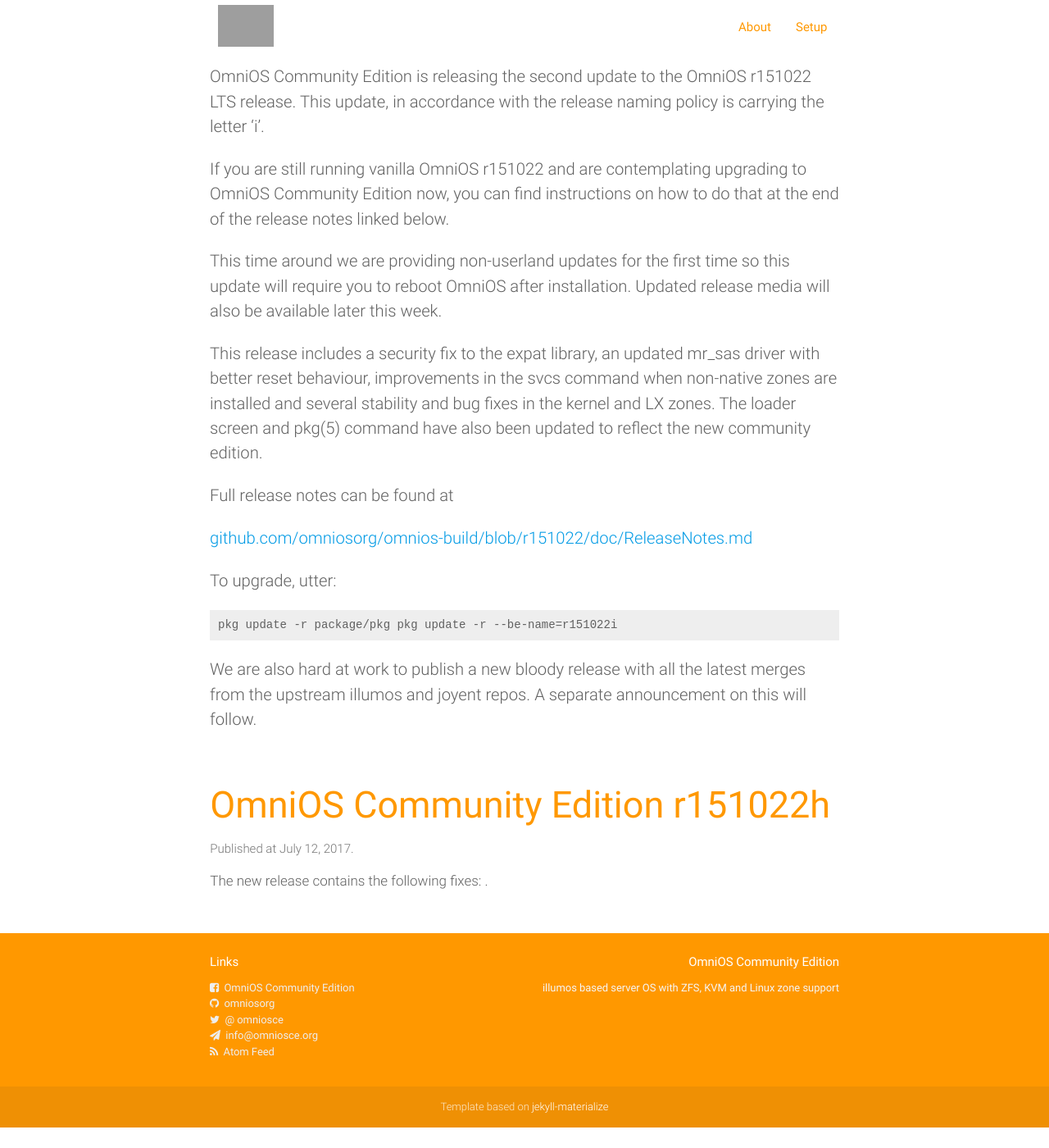
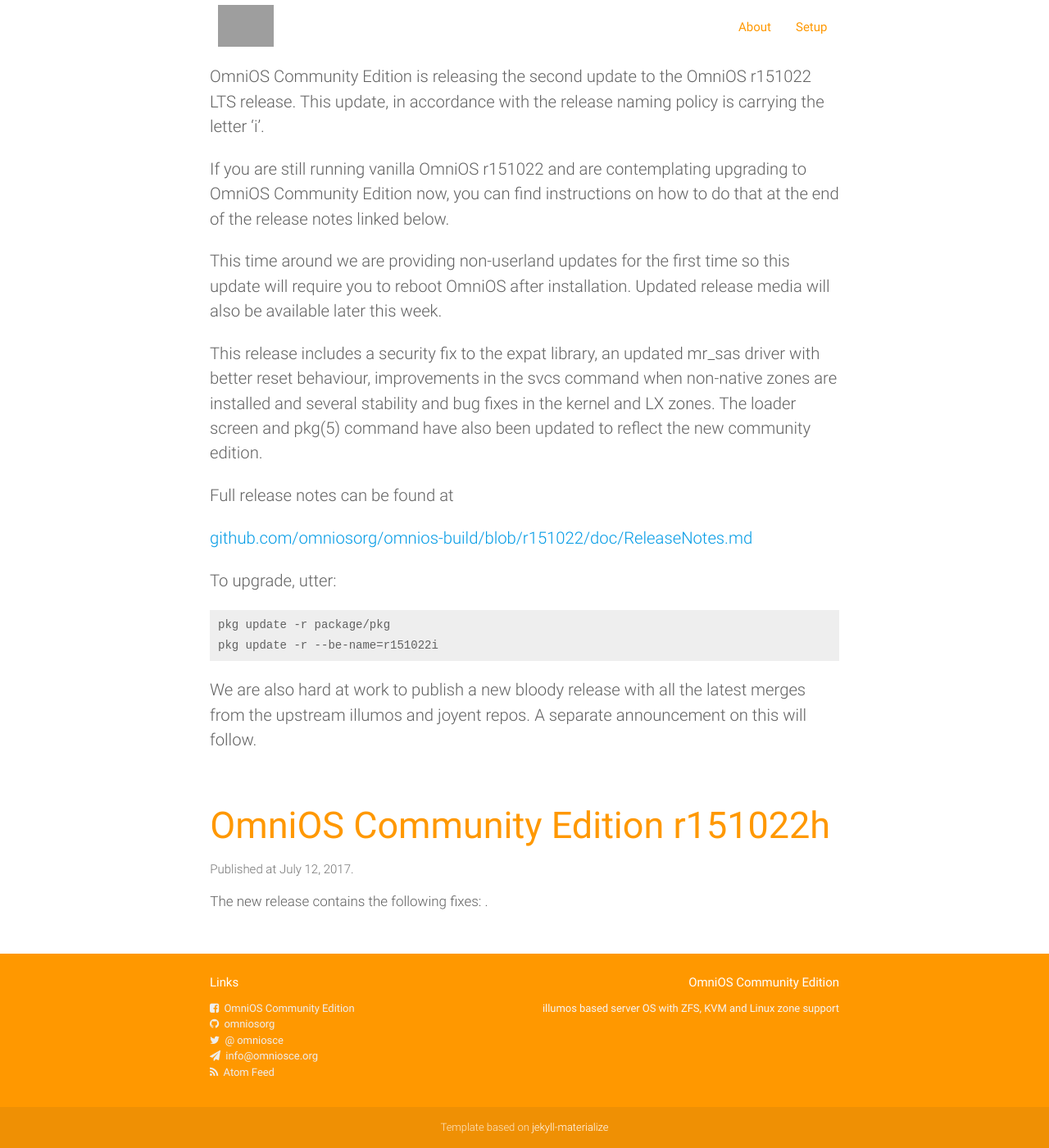
Before and after one commit to omniosorg/omniosorg.github.io, a Jekyll site: the page built from index.html, in a window 1280 px wide and 1400 px high, scrolled down 114 px. Shown: the whole window at 82% size. Built offline with Jekyll 4.4.1, drawn with Linux system fonts in a browser that asks for light colours; the list of posts is cut into pages by our own code; before the commit the page ends 1489 px from its top, so only the background shows below that; grey boxes are pictures that could not be loaded.

Commit message:
nonbreaking whitespace

```diff
--- a/assets/css/app.scss
+++ b/assets/css/app.scss
@@ -79,7 +79,7 @@
     border-radius: 0;
 }
 
-code {
+code.highlighter-rouge {
     white-space: nowrap;
 }
 
```
